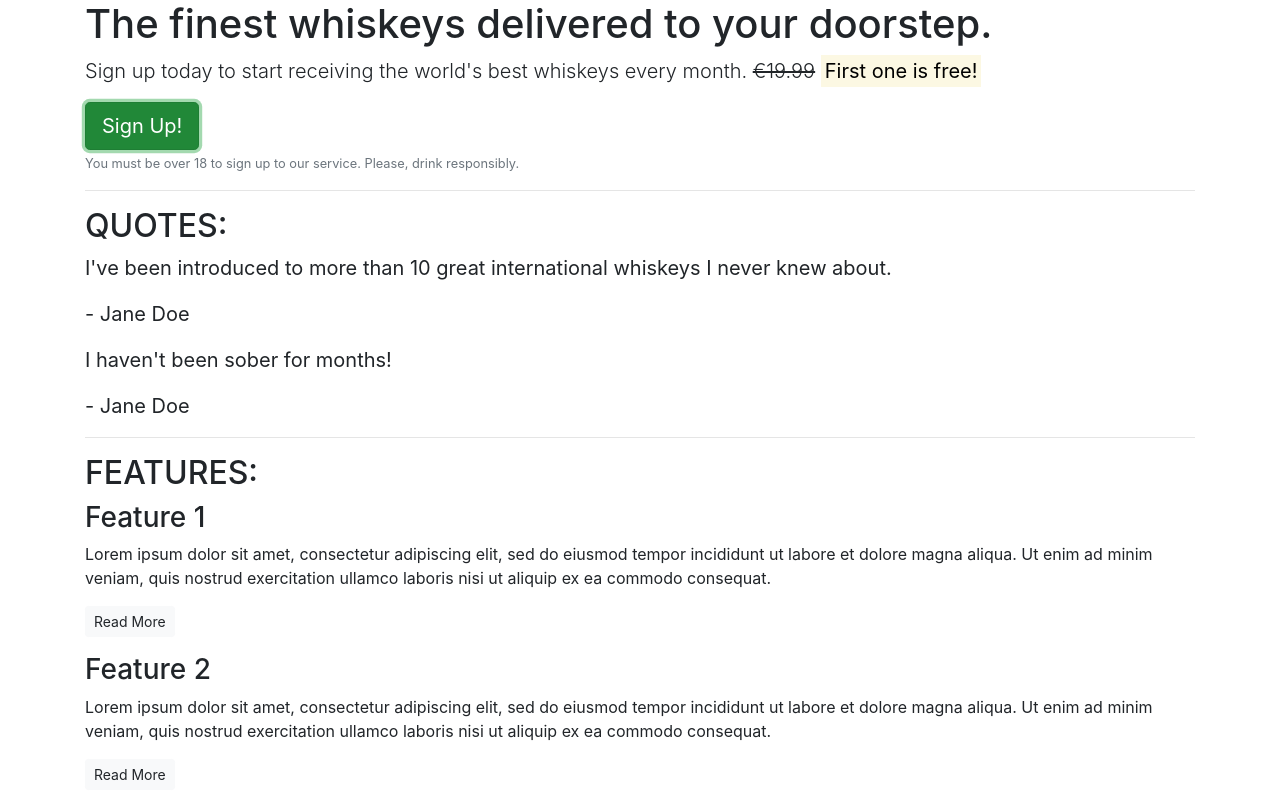
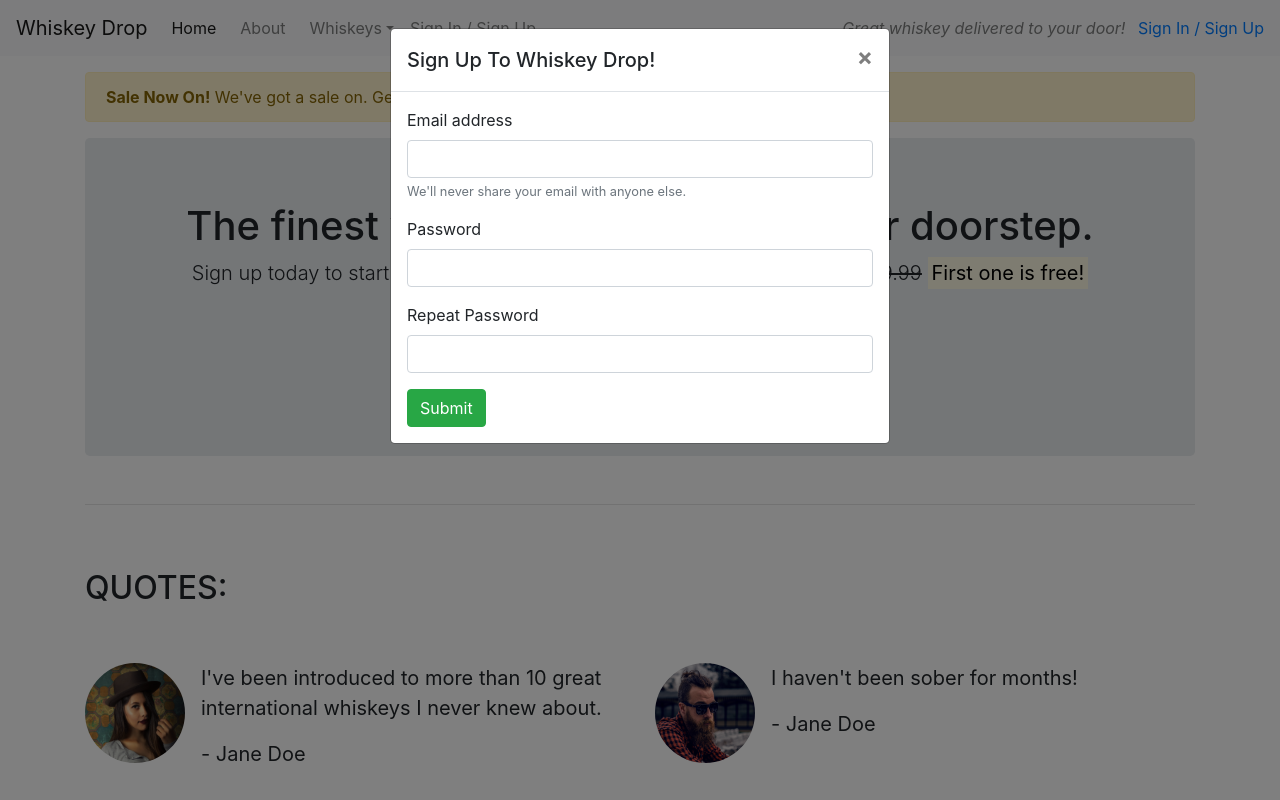
Before and after one commit to robinwesterback/bootstrap-4-test, a plain HTML site: page index.html in a window 1280 px wide. Both pictures are taken after a click on the button "Sign Up!". Shown: the top 800 px of the page. Drawn offline with nearby package versions, Linux system fonts and the light colour scheme.

Commit message:
Core CSS, grids and components finished. Starting beyond Bootstrap.

```diff
--- a/index.html
+++ b/index.html
@@ -1,65 +1,172 @@
 <!DOCTYPE html>
 <html lang="en">
+
 <head>
 	<meta charset="UTF-8">
 	<meta name="viewport" content="width=device-width, initial-scale=1.0">
 	<meta http-equiv="X-UA-Compatible" content="ie=edge">
 	<title>Whiskey Drop | Taste a new whiskey every month</title>
-    <link rel="stylesheet" href="https://stackpath.bootstrapcdn.com/bootstrap/4.4.1/css/bootstrap.min.css" integrity="sha384-Vkoo8x4CGsO3+Hhxv8T/Q5PaXtkKtu6ug5TOeNV6gBiFeWPGFN9MuhOf23Q9Ifjh" crossorigin="anonymous">
-    <script src="https://stackpath.bootstrapcdn.com/bootstrap/4.4.1/js/bootstrap.min.js" integrity="sha384-wfSDF2E50Y2D1uUdj0O3uMBJnjuUD4Ih7YwaYd1iqfktj0Uod8GCExl3Og8ifwB6" crossorigin="anonymous"></script>
+	<link rel="stylesheet" href="https://stackpath.bootstrapcdn.com/bootstrap/4.4.1/css/bootstrap.min.css"
+		integrity="sha384-Vkoo8x4CGsO3+Hhxv8T/Q5PaXtkKtu6ug5TOeNV6gBiFeWPGFN9MuhOf23Q9Ifjh" crossorigin="anonymous">
+	<link rel="stylesheet" href="https://use.fontawesome.com/releases/v5.6.1/css/all.css"
+		integrity="sha384-gfdkjb5BdAXd+lj+gudLWI+BXq4IuLW5IT+brZEZsLFm++aCMlF1V92rMkPaX4PP" crossorigin="anonymous">
 </head>
+
 <body>
-    <article class="container">
+	<nav class="navbar navbar-light bg-light navbar-expand-sm">
+		<a href="/" class="navbar-brand">Whiskey Drop</a>
+
+		<button class="navbar-toggler ml-auto" type="button" data-toggle="collapse" data-target="#navbarNavDropdown" aria-controls="navbarNavDropdown" aria-expanded="false" aria-label="Toggle navigation">
+        <span class="navbar-toggler-icon"></span></button>
+
+		<div class="collapse navbar-collapse" id="navbarNavDropdown">
+			<ul class="navbar-nav mr-auto">
+				<li class="active nav-item mr-2"><a class="nav-link" href="/">Home</a></li>
+				<li class="nav-item mr-2"><a class="nav-link" href="/about">About</a></li>
+				<li class="nav-item dropdown">
+					<a class="nav-link dropdown-toggle" href="#" id="navbarDropdownMenuLink" role="button"
+						data-toggle="dropdown" aria-haspopup="true" aria-expanded="false">
+						Whiskeys</a>
+					<div class="dropdown-menu" aria-labelledby="navbarDropdownMenuLink">
+						<a class="dropdown-item" href="#">Irish</a>
+						<a class="dropdown-item" href="#">Scotch</a>
+						<a class="dropdown-item" href="#">Japanese</a>
+						<a class="dropdown-item" href="#">American</a>
+					</div>
+				</li>
+				<li class="nav-item mr-2 d-block -d-sm-none"><a class="nav-link" href="/login">Sign In / Sign Up</a>
+				</li>
+			</ul>
+		</div>
+		<div class="d-none d-md-block">
+			<p class="navbar-text my-auto mr-2"><i>Great whiskey delivered to your door!</i></p>
+			<a href="/login">Sign In / Sign Up</a>
+		</div>
+	</nav>
+	<article class="container mt-3">
+		<div class="row d-none d-sm-block">
+			<div class="col-12">
+				<div class="alert alert-warning">
+					<strong>Sale Now On!</strong> We've got a sale on. Get a 12-month subscription for 6! <a href="">See
+						here for details!</a>
+				</div>
+			</div>
+		</div>
 		<!-- Callout -->
-        <section class="callout">
+		<div class="row">
+			<div class="col-12">
+				<section class="callout jumbotron text-center">
 					<h1>The finest whiskeys delivered to your doorstep.</h1>
 					<p class="lead">Sign up today to start receiving the world's best whiskeys every month.
-            <s>€19.99</s> <strong><mark>First one is free!</strong></mark></p>
-            <button class="btn btn-success btn-lg">Sign Up!</button>
-            <p class="text-muted"><small>You must be over 18 to sign up to our service. Please, drink responsibly.</small></p>
+						<s class="d-none d-sm-inline">€19.99</s>
+						<span class="d-inline d-sm-none"><br></span>
+						<strong><mark>First one is free!</strong></mark></p>
+					<button class="btn btn-success btn-lg" data-toggle="modal" data-target="#signUpModal">Sign Up!</button>
+					<p class="text-muted">
+						<small>You must be over 18 to sign up to our service. Please, drink responsibly.</small></p>
 				</section>
+			</div>
+		</div>
 		<!-- /.callout -->
 		<hr>
 
 		<!-- Quotes -->
 		<section class="quotes">
+			<div class="row">
+				<div class="col-12 my-5">
 					<h2 class="text-uppercase">Quotes:</h2>
+				</div>
+			</div>
+			<div class="row">
+				<div class="col-12 col-md-6">
+					<div class="media">
+						<div class="d-none d-sm-block">
+							<img src="images/girl-image.png" class="rounded-circle mr-3" height="100" width="100">
+                        </div>
+							<div class="media-body">
 								<blockquote class="blockquote">
-                <p>I've been introduced to more than 10 great international whiskeys I never knew about.</p>
+									<p>I've been introduced to more than 10 great international whiskeys I never knew
+										about.
+									</p>
 									<p>- Jane Doe</p>
 								</blockquote>
+							</div>
+						</div>
+					</div>
+					<div class="col-12 col-md-6">
+						<div class="media">
+							<div class="d-none d-sm-block">
+								<img src="images/guy-image.png" class="rounded-circle mr-3" height="100" width="100">
+                            </div>
+								<div class="media-body">
 									<blockquote class="blockquote">
 										<p>I haven't been sober for months!</p>
 										<p>- Jane Doe</p>
 									</blockquote>
+								</div>
+							</div>
+						</div>
+					</div>
 		</section>
 		<!-- /.quotes -->
 		<hr>
 
 		<!-- Features -->
 		<section class="features">
+			<div class="row">
+				<div class="col-12 my-5">
 					<h2 class="text-uppercase">Features:</h2>
+				</div>
+			</div>
+			<div class="row">
+				<div class="col-12 col-md-6 col-lg-4">
 					<div class="feature">
-                <h3>Feature 1</h3>
-                <p>Lorem ipsum dolor sit amet, consectetur adipiscing elit, sed do eiusmod tempor incididunt ut labore et dolore magna aliqua. Ut enim ad minim veniam, quis nostrud exercitation ullamco laboris nisi ut aliquip ex ea commodo consequat.</p>
+						<h3><i class="fas fa-gift d-none d-sm-inline"></i> Feature 1
+							<span class="badge badge-success">NEW!</span></h3>
+						<p>Lorem ipsum dolor sit amet, consectetur adipiscing elit, sed do eiusmod tempor incididunt ut
+							labore
+							et dolore magna aliqua. Ut enim ad minim veniam, quis nostrud exercitation ullamco laboris
+							nisi
+							ut
+							aliquip ex ea commodo consequat.</p>
 						<p><a class="btn btn-sm btn-light" href="">Read More</a></p>
 					</div>
+				</div>
+				<div class="col-12 col-md-6 col-lg-4">
 					<div class="feature">
-                <h3>Feature 2</h3>
-                <p>Lorem ipsum dolor sit amet, consectetur adipiscing elit, sed do eiusmod tempor incididunt ut labore et dolore magna aliqua. Ut enim ad minim veniam, quis nostrud exercitation ullamco laboris nisi ut aliquip ex ea commodo consequat.</p>
+						<h3><i class="fas fa-credit-card d-none d-sm-inline"></i> Feature 2</h3>
+						<p>Lorem ipsum dolor sit amet, consectetur adipiscing elit, sed do eiusmod tempor incididunt ut
+							labore
+							et dolore magna aliqua. Ut enim ad minim veniam, quis nostrud exercitation ullamco laboris
+							nisi
+							ut
+							aliquip ex ea commodo consequat.</p>
 						<p><a class="btn btn-sm btn-light" href="">Read More</a></p>
 					</div>
+				</div>
+				<div class="col-12 d-md-none d-lg-block col-lg-4">
 					<div class="feature">
-                <h3>Feature 3</h3>
-                <p>Lorem ipsum dolor sit amet, consectetur adipiscing elit, sed do eiusmod tempor incididunt ut labore et dolore magna aliqua. Ut enim ad minim veniam, quis nostrud exercitation ullamco laboris nisi ut aliquip ex ea commodo consequat.</p>
+						<h3><i class="fas fa-times-circle d-none d-sm-inline"></i> Feature 3</h3>
+						<p>Lorem ipsum dolor sit amet, consectetur adipiscing elit, sed do eiusmod tempor incididunt ut
+							labore
+							et dolore magna aliqua. Ut enim ad minim veniam, quis nostrud exercitation ullamco laboris
+							nisi
+							ut
+							aliquip ex ea commodo consequat.</p>
 						<p><a class="btn btn-sm btn-light" href="">Read More</a></p>
+					</div>
+				</div>
 			</div>
 		</section>
 		<!-- /.features -->
 
 		<!-- monthly favorites-->
 		<section class="monthly-favorites">
+			<div class="row">
+				<div class="col-12 my-5">
 					<h2 class="text-uppercase">Monthly Favorites:</h2>
+				</div>
+			</div>
 			<table class="table table-hover">
 				<thead>
 					<tr>
@@ -99,6 +206,47 @@
 		</section>
 		<!-- /.monthly favorites-->
 	</article>
+
+	<div class="modal" tabindex="-1" role="dialog" id="signUpModal">
+		<div class="modal-dialog" role="document">
+			<div class="modal-content">
+				<div class="modal-header">
+					<h5 class="modal-title">Sign Up To Whiskey Drop!</h5>
+					<button type="button" class="close" data-dismiss="modal" aria-label="Close">
+          <span aria-hidden="true">&times;</span>
+        </button>
+				</div>
+				<div class="modal-body">
+					<form>
+						<div class="form-group">
+							<label for="exampleInputEmail1">Email address</label>
+							<input type="email" class="form-control" id="exampleInputEmail1" aria-describedby="emailHelp">
+							<small id="emailHelp" class="form-text text-muted">We'll never share your email with anyone else.</small>
+						</div>
+						<div class="form-group">
+							<label for="password">Password</label>
+							<input type="password" class="form-control" id="password">
+  </div>
+							<div class="form-group">
+								<label for="repeatPassword">Repeat Password</label>
+								<input type="password" class="form-control" id="repeatPassword">
+  </div>
+								<button type="submit" class="btn btn-success">Submit</button>
+					</form>
+				</div>
+			</div>
+		</div>
+	</div>
+
+	<script src="https://code.jquery.com/jquery-3.4.1.slim.min.js"
+		integrity="sha384-J6qa4849blE2+poT4WnyKhv5vZF5SrPo0iEjwBvKU7imGFAV0wwj1yYfoRSJoZ+n" crossorigin="anonymous">
+	</script>
+	<script src="https://cdn.jsdelivr.net/npm/popper.js@1.16.0/dist/umd/popper.min.js"
+		integrity="sha384-Q6E9RHvbIyZFJoft+2mJbHaEWldlvI9IOYy5n3zV9zzTtmI3UksdQRVvoxMfooAo" crossorigin="anonymous">
+	</script>
+	<script src="https://stackpath.bootstrapcdn.com/bootstrap/4.4.1/js/bootstrap.min.js"
+		integrity="sha384-wfSDF2E50Y2D1uUdj0O3uMBJnjuUD4Ih7YwaYd1iqfktj0Uod8GCExl3Og8ifwB6" crossorigin="anonymous">
+	</script>
 </body>
 
 </html>
```
Also changed, not shown: images/girl-image.png (added), images/guy-image.png (added). Lines whose indentation alone changed are shown as unchanged.
